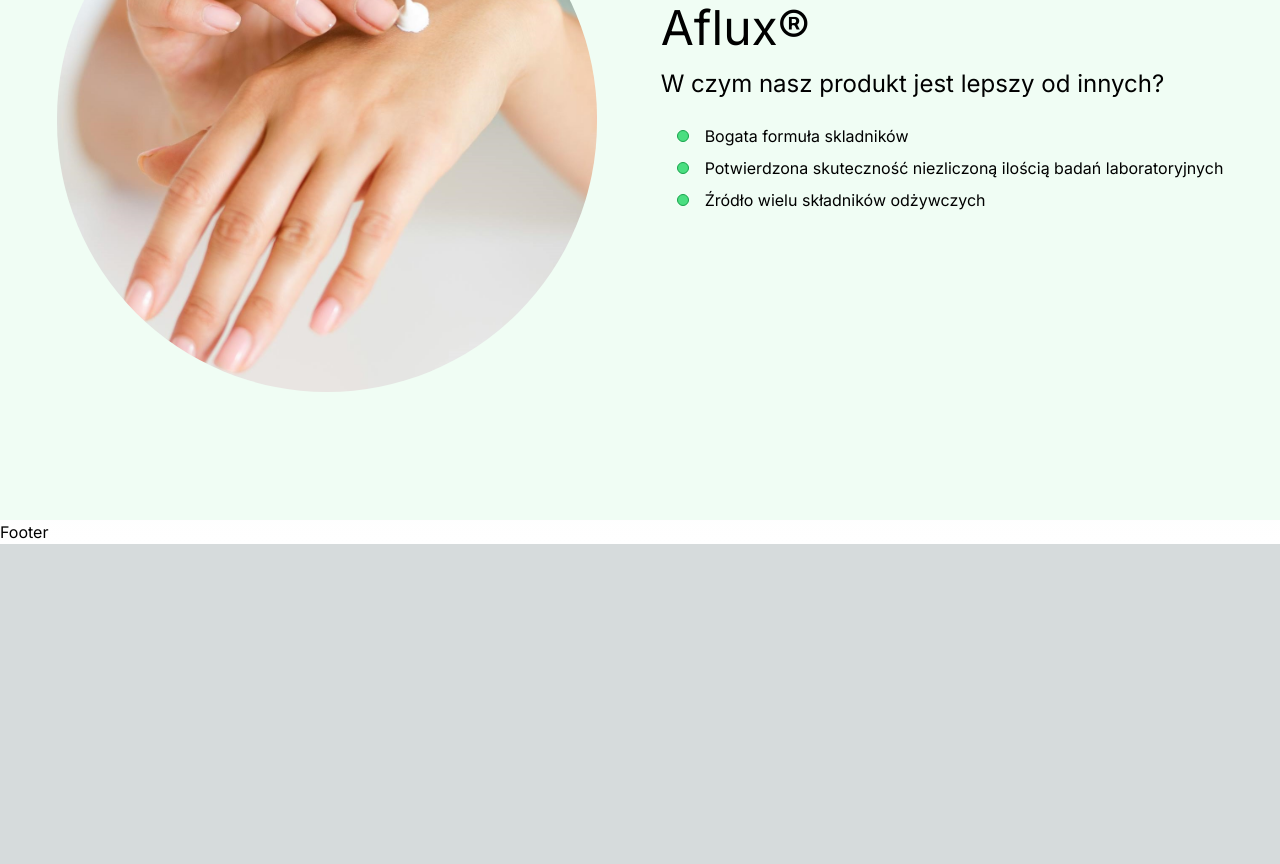
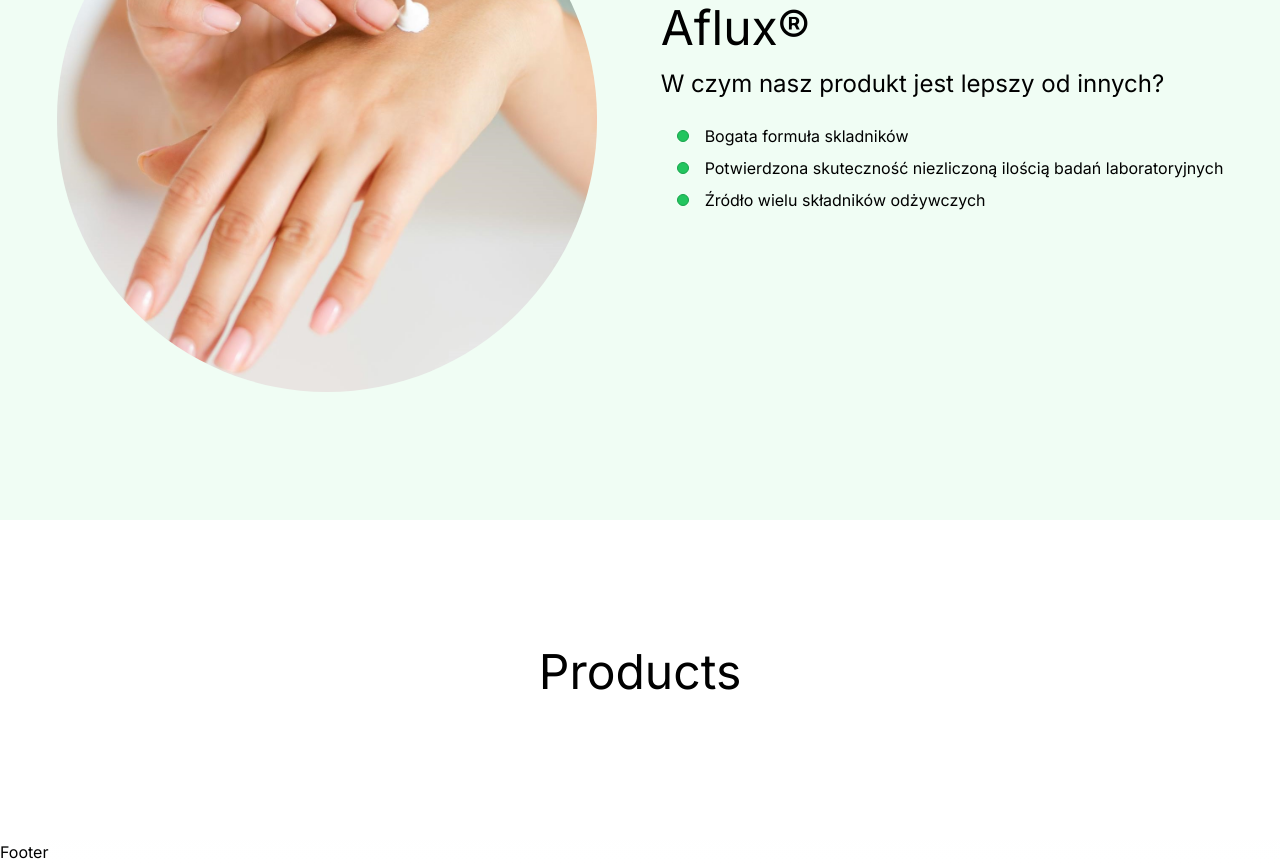
Before and after one commit to goldipl/aflux-next, a Next.js app: page / in a window 1280 px wide. Shown: the part 1080-1944 px from the top of the page. Before the commit the page ends 1624 px from the top, so only its background shows below. Built offline with nearby package versions, Linux system fonts and the light colour scheme.

Commit message:
add Products component

```diff
--- a/src/app/page.tsx
+++ b/src/app/page.tsx
@@ -1,9 +1,11 @@
 import AfluxInfo from "@/components/AfluxInfo/AfluxInfo";
+import Products from "@/components/Products/Products";
 
 export default function Home() {
   return (
-    <main className="flex mx-auto justify-center">
+    <main className="flex flex-col mx-auto justify-center">
       <AfluxInfo />
+      <Products />
     </main>
   );
 }
--- a/src/components/AfluxInfo/AfluxInfo.tsx
+++ b/src/components/AfluxInfo/AfluxInfo.tsx
@@ -22,19 +22,19 @@
           <ul className="my-4 pl-4">
             <li
               className="relative my-2 before:inline-block before:w-3 before:h-3 before:mr-4
-            before:bg-green-400 before:rounded-full before:border before:border-green-600"
+            before:bg-green-500 before:rounded-full before:border before:border-green-600"
             >
               Bogata formuła skladników
             </li>
             <li
               className="relative my-2 before:inline-block before:w-3 before:h-3 before:mr-4
-            before:bg-green-400 before:rounded-full before:border before:border-green-600"
+            before:bg-green-500 before:rounded-full before:border before:border-green-600"
             >
               Potwierdzona skuteczność niezliczoną ilością badań laboratoryjnych
             </li>
             <li
               className="relative my-2 before:inline-block before:w-3 before:h-3 before:mr-4
-            before:bg-green-400 before:rounded-full before:border before:border-green-600 after:inline-block"
+            before:bg-green-500 before:rounded-full before:border before:border-green-600 after:inline-block"
             >
               Źródło wielu składników odżywczych
             </li>
--- /dev/null
+++ b/src/components/Products/Products.tsx
@@ -0,0 +1,13 @@
+import React from "react";
+
+const Products = () => {
+  return (
+    <div className="flex bg-white w-full justify-center">
+      <div className="flex flex-row container mx-xl py-32 justify-center items-center">
+        <h1 className="text-5xl mb-4">Products</h1>
+      </div>
+    </div>
+  );
+};
+
+export default Products;
```
